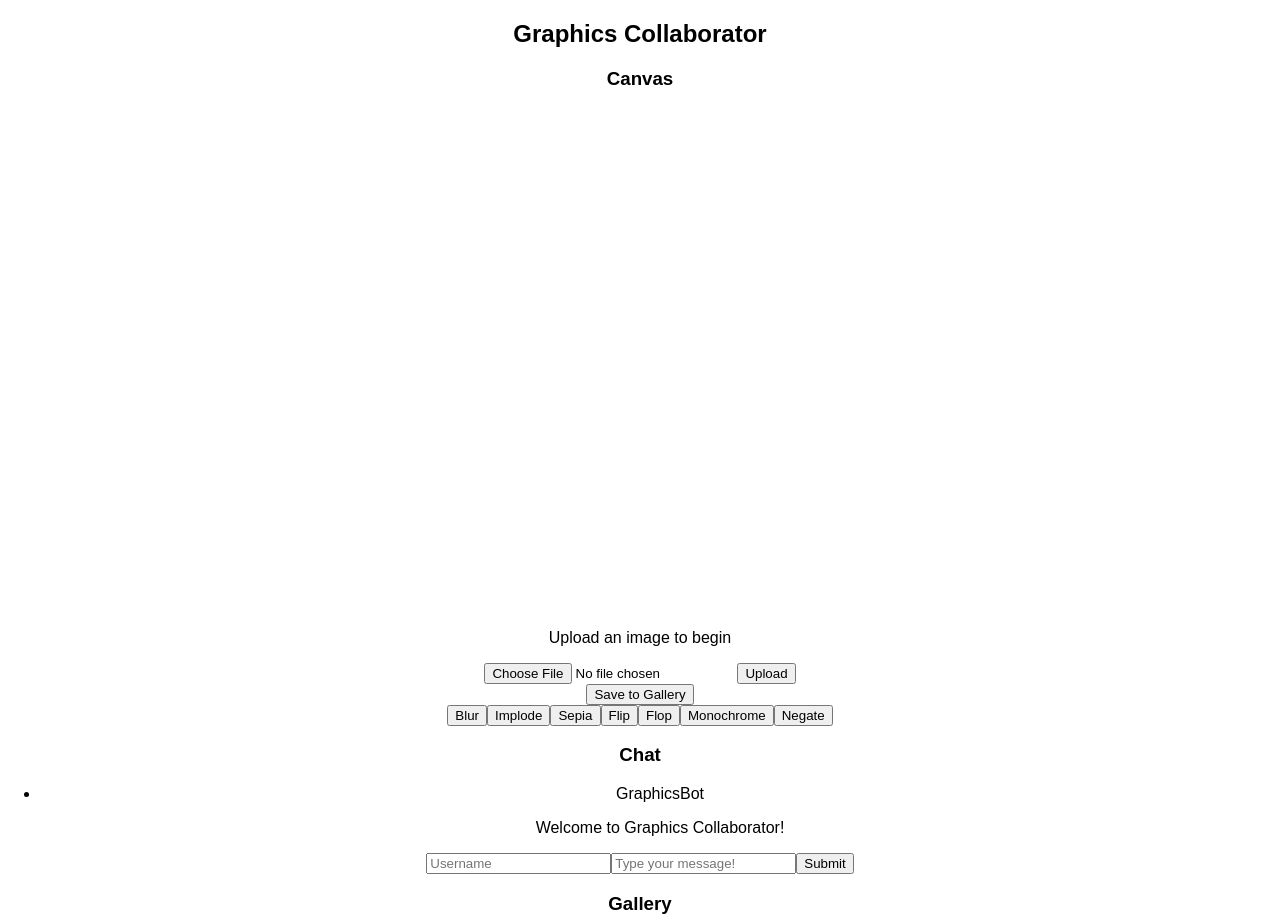
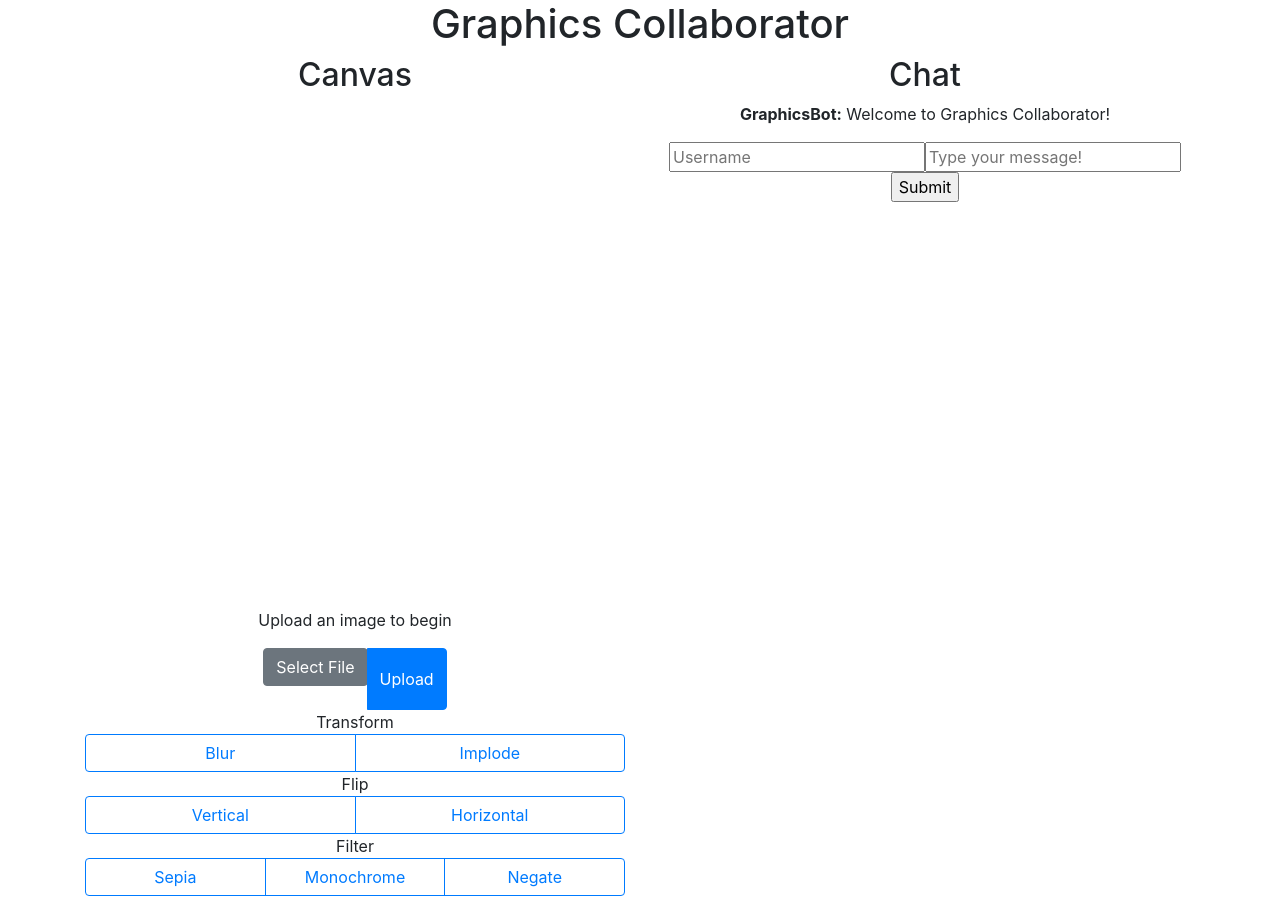
Before and after one commit to banatta/graphics-collab-app, a React (Create React App) app: page / in a window 1280 px wide. Shown: the top 918 px of the page. Built offline with nearby package versions, Linux system fonts and the light colour scheme; no server answers.

Commit message:
add bootstrap and update UI

```diff
--- a/package.json
+++ b/package.json
@@ -5,6 +5,7 @@
   "proxy": "http://localhost:8080",
   "dependencies": {
     "aws-sdk": "^2.229.1",
+    "bootstrap": "^4.1.1",
     "gm": "^1.23.1",
     "node-redis-pubsub": "^2.0.0",
     "react": "^16.3.2",
--- a/src/App.js
+++ b/src/App.js
@@ -9,10 +9,16 @@ class App extends Component {
   render() {
     return (
       <div className="App">
-        <h2> Graphics Collaborator </h2>
-        <Canvas />
-        <Chat />
-        <Gallery />
+      <div className="container">
+        <div className="text-center">
+          <h1>Graphics Collaborator</h1>
+        </div>
+        <div className="row">
+          <Canvas />
+          <Chat />
+          <Gallery />
+        </div>
+      </div>
       </div>
     );
   }
--- a/src/Canvas.js
+++ b/src/Canvas.js
@@ -19,6 +19,8 @@ class Canvas extends React.Component {
     //upload the file to the backend
     this.fileUploadHandler = e => {
       e.preventDefault();
+      //this.setState({selectedImage: e.target.files[0]})
+      console.log(this.state)
       //error check this
       this.socket.emit('upload_new_image', {
         image: this.state.selectedImage
@@ -74,29 +76,43 @@ class Canvas extends React.Component {
 
   render() {
     return (
-      <div class="canvas-component">
-        <h3>Canvas</h3>
-        <canvas id="canvas" alt="canvas" width="500" height="500" ></canvas>
-        <p> Upload an image to begin </p>
+      <div className="canvas-component col-md-6">
+          <h2>Canvas</h2>
+          <canvas id="canvas" alt="canvas" width="500" height="500" ></canvas>
+          <p>Upload an image to begin</p>
 
+          <form onSubmit={(e) => this.fileUploadHandler(e)}>
+            <div className="btn-group">
+              <div className="form-group">
+                <label htmlFor="image-upload" className="btn btn-secondary">Select File</label>
+                <input id="image-upload" type="file" accept="image" onChange={(e) => this.setState({selectedImage: e.target.files[0]})} hidden />
+              </div>
+              <input type='submit' className="btn btn-primary" value="Upload" />
+            </div>
+          </form>
 
-        <form className="input" onSubmit={(e) => this.fileUploadHandler(e)}>
-            <input type="file" onChange={(e) => this.setState({selectedImage: e.target.files[0]})}/>
-            <input type='submit' value="Upload" />
-        </form>
+          <span>Transform</span>
+          <div className="btn-group d-flex">
+            <button className="btn btn-outline-primary w-100" onClick={(e) => this.imageEditHandler(e, 'blur')}> Blur </button>
+            <button className="btn btn-outline-primary w-100" onClick={(e) => this.imageEditHandler(e, 'implode')}> Implode </button>
+          </div>
 
-        <button type='button' onClick={(e) => this.fileSaveHandler(e)}> Save to Gallery </button>
+          <span>Flip</span>
+          <div className="btn-group d-flex">
+            <button className="btn btn-outline-primary w-100" onClick={(e) => this.imageEditHandler(e, 'flip')}> Vertical </button>
+            <button className="btn btn-outline-primary w-100" onClick={(e) => this.imageEditHandler(e, 'flop')}> Horizontal </button>
+          </div>
 
-        <div class="gmControls">
-          <button type='button' onClick={(e) => this.imageEditHandler(e, 'blur')}> Blur </button>
-          <button type='button' onClick={(e) => this.imageEditHandler(e, 'implode')}> Implode </button>
-          <button type='button' onClick={(e) => this.imageEditHandler(e, 'sepia')}> Sepia </button>
-          <button type='button' onClick={(e) => this.imageEditHandler(e, 'flip')}> Flip </button>
-          <button type='button' onClick={(e) => this.imageEditHandler(e, 'flop')}> Flop </button>
-          <button type='button' onClick={(e) => this.imageEditHandler(e, 'monochrome')}> Monochrome </button>
-          <button type='button' onClick={(e) => this.imageEditHandler(e, 'negate')}> Negate </button>
-        </div>
-
+          <span>Filter</span>
+          <div className="btn-group d-flex">
+            <button className="btn btn-outline-primary w-100" onClick={(e) => this.imageEditHandler(e, 'sepia')}> Sepia </button>
+            <button className="btn btn-outline-primary w-100" onClick={(e) => this.imageEditHandler(e, 'monochrome')}> Monochrome </button>
+            <button className="btn btn-outline-primary w-100" onClick={(e) => this.imageEditHandler(e, 'negate')}> Negate </button>
+          </div>
+          <br />
+          <div>
+            <button className="btn btn-success" onClick={(e) => this.fileSaveHandler(e)}>Save to Gallery</button>
+          </div>
       </div>
     );
   }
--- a/src/Chat.js
+++ b/src/Chat.js
@@ -12,8 +12,10 @@ class Chat extends React.Component {
     this.state = {
       chatMsgs:[{
         username: "GraphicsBot",
-        message: <p>Welcome to Graphics Collaborator!</p>,
-      }]
+        message: 'Welcome to Graphics Collaborator!',
+      }],
+      username: '',
+      message: ''
     };
 
     this.socket = io('localhost:8080');
@@ -59,18 +61,18 @@ class Chat extends React.Component {
     const { chatMsgs } = this.state;
 
     return (
-      <div className="chat">
-          <h3>Chat</h3>
-          <ul className="chatMsgs" ref="chatMsgs">
+      <div className="chat col-md-6">
+          <h2>Chat</h2>
+          <div className="chatMsgs" ref="chatMsgs">
               {
-                  chatMsgs.map((chat) =>
-                      <Message chat={chat} user={username} />
+                  chatMsgs.map((chat, i) =>
+                      <Message chat={chat} key={'msg' + i} user={username} />
                   )
               }
-          </ul>
+          </div>
           <form className="input" onSubmit={(e) => this.submitMessage(e)}>
-              <input id="username" placeholder="Username" value={this.state.username} onChange={ev => this.setState({username: ev.target.value})} required="required"/>
-              <input id="message" autocomplete="off" placeholder="Type your message!" value={this.state.message} onChange={ev => this.setState({message: ev.target.value})} required="required"/>
+              <input id="username" placeholder="Username" type="text" value={this.state.username} onChange={ev => this.setState({username: ev.target.value})} required />
+              <input id="message" autoComplete="off" type="text" placeholder="Type your message!" value={this.state.message} onChange={ev => this.setState({message: ev.target.value})} required />
               <input type="submit" value="Submit" />
           </form>
       </div>
--- a/src/Gallery.js
+++ b/src/Gallery.js
@@ -55,13 +55,13 @@ class Gallery extends React.Component {
     const { gallery } = this.state;
 
     return (
-      <div className="gallery">
-          <h3>Gallery</h3>
+      <div className="gallery col-md-12 text-center">
+          <h2>Gallery</h2>
           <button onClick = {(e) => this.refreshGalleryHandler(e)} >refresh</button>
           <ul className="gallery" ref="gallery">
               {
-                  gallery.map((image) =>
-                      <li class="gallery-item"><img src={image} alt="" /> </li>
+                  gallery.map((image, i) =>
+                      <li key={i} className="gallery-item"><img src={image} alt="" /></li>
                   )
               }
           </ul>
--- a/src/Message.js
+++ b/src/Message.js
@@ -1,12 +1,9 @@
 import React from 'react';
 
 const Message = ({chat, user}) => (
-    <li>
-        <div class='sentmsg'>
-          <p class='username'> { chat.username } </p>
-          <p class='msgtext'> {chat.message } </p>
-        </div>
-    </li>
+    <div>
+      <p><strong>{ chat.username }:</strong> { chat.message }</p>
+    </div>
 );
 
 export default Message;
--- a/src/index.js
+++ b/src/index.js
@@ -1,6 +1,7 @@
 import React from 'react';
 import ReactDOM from 'react-dom';
 import './index.css';
+import '../node_modules/bootstrap/dist/css/bootstrap.min.css';
 import App from './App';
 import registerServiceWorker from './registerServiceWorker';
 
```
